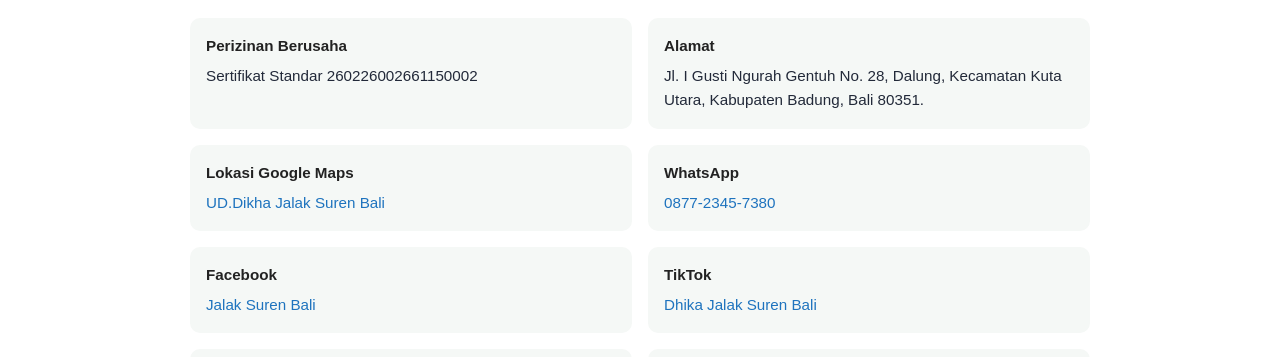
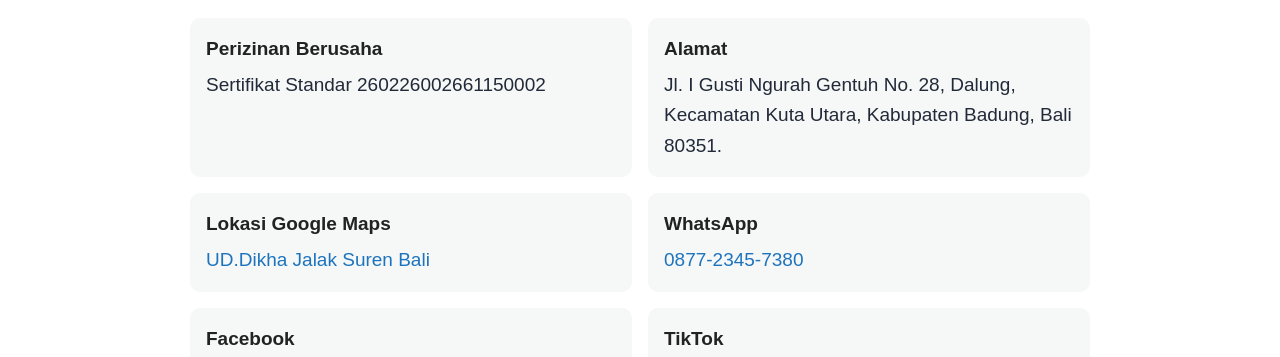
Before and after one commit to dhikajalaksurenbali/blog-burung, an Astro site: page /info in a window 1280 px wide. Shown: the part 618-975 px from the top of the page. Built offline with nearby package versions, Linux system fonts and the light colour scheme; Astro itself is replaced by a stand-in of ours.

Commit message:
Change font size from 0.95rem to 19px

```diff
--- a/src/pages/info.astro
+++ b/src/pages/info.astro
@@ -116,7 +116,7 @@ const description = 'Profil UD. Dhika Jalak Suren Bali, informasi alamat, kontak
 		padding: 1rem;
 		background: #f5f8f6;
 		border-radius: 10px;
-		font-size: .95rem;
+		font-size: 19px;
 		line-height: 1.6;
 		overflow-wrap: anywhere;
 	}
```
